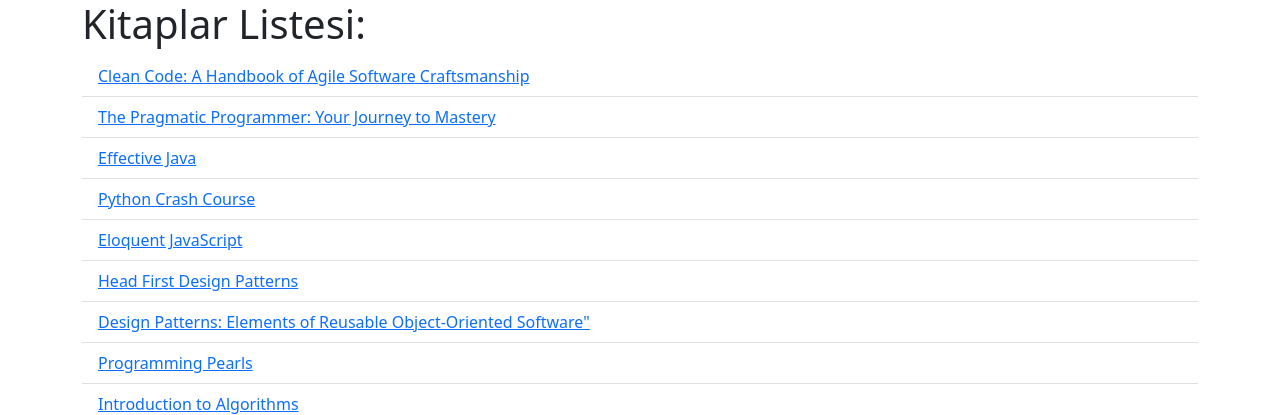
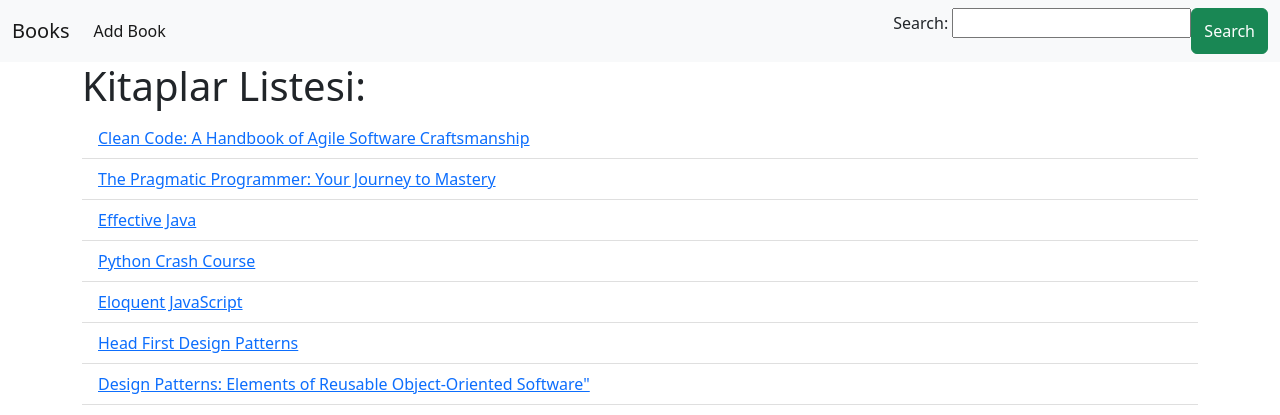
Before and after one commit to mohammdhawa/Odev, a Django app: page /home/ in a window 1280 px wide. Shown: the top 415 px of the page. Run offline with Django 4.2, Linux system fonts and the light colour scheme; data comes from the database, SQL or seed files in the repository; both versions use the stored data as it was after the commit.

Commit message:
add search of book in the home page

```diff
--- /dev/null
+++ b/book/forms.py
@@ -0,0 +1,9 @@
+# forms.py
+import django_filters
+from .models import Book
+from django import forms
+
+
+class SearchForm(forms.Form):
+    search_query = forms.CharField()
+    search_query = forms.CharField(max_length=255, required=False, label='Search')
--- a/book/templates/book/book_list.html
+++ b/book/templates/book/book_list.html
@@ -7,6 +7,38 @@
     <link href="https://cdn.jsdelivr.net/npm/bootstrap@5.2.3/dist/css/bootstrap.min.css" rel="stylesheet" integrity="sha384-rbsA2VBKQhggwzxH7pPCaAqO46MgnOM80zW1RWuH61DGLwZJEdK2Kadq2F9CUG65" crossorigin="anonymous">
   </head>
   <body>
+
+    <nav class="navbar navbar-expand-lg navbar-light bg-light">
+        <div class="container-fluid">
+          <a class="navbar-brand" href="{% url 'home' %}">Books</a>
+          <button class="navbar-toggler" type="button" data-bs-toggle="collapse" data-bs-target="#navbarSupportedContent" aria-controls="navbarSupportedContent" aria-expanded="false" aria-label="Toggle navigation">
+            <span class="navbar-toggler-icon"></span>
+          </button>
+          <div class="collapse navbar-collapse" id="navbarSupportedContent">
+            <ul class="navbar-nav me-auto mb-2 mb-lg-0">
+              <li class="nav-item">
+                <a class="nav-link active" aria-current="page" href="{% url 'add_book' %}">Add Book</a>
+              </li>
+            </ul>
+
+            <form class="d-flex" method="get" action="{% url 'home' %}">
+                {% csrf_token %}
+                {{ form.as_p }}
+
+                <button class="btn btn-success" type="submit">Search</button>
+            </form>
+
+            {% if results %}
+                <ul>
+                    {% for item in results %}
+                        <li>{{ item.your_field }}</li>
+                    {% endfor %}
+                </ul>
+            {% endif %}
+          </div>
+        </div>
+      </nav>
+
     <div class="container">
 
         <h1>Kitaplar Listesi:</h1>
--- a/book/urls.py
+++ b/book/urls.py
@@ -4,7 +4,8 @@ from . import views
 
 
 urlpatterns = [
-    path('home/', views.BookList.as_view(), name='home'),
+    # path('home/', views.BookList.as_view(), name='home'),
+    path('home/', views.home2, name='home'),
     path('home/<int:pk>/', views.BookDetail.as_view(), name='book_detail'),
     path('home/create/', views.CreateBook.as_view(), name='add_book'),
     path('home/<int:pk>/create/', views.EditBook.as_view(), name='edit_book'),
--- a/book/views.py
+++ b/book/views.py
@@ -7,6 +7,8 @@ from .models import Book
 from django.views.generic import (ListView, DetailView,
                                   CreateView, UpdateView,
                                   DeleteView)
+
+from .forms import SearchForm
 
 
 
@@ -23,17 +25,31 @@ class BookDetail(DetailView):
 class CreateBook(CreateView):
     model = Book
     fields = '__all__'
-    success_url = '/'
+    success_url = '/home/'
 
 
 
 class EditBook(UpdateView):
     model = Book
     fields = '__all__'
-    success_url = '/'
+    success_url = '/home/'
 
 
 
 class DeleteBook(DeleteView):
     model = Book
-    success_url = '/'
+    success_url = '/home/'
+
+
+
+
+
+def home2(request):
+    items = Book.objects.all()
+    search_form = SearchForm(request.GET)
+
+    if search_form.is_valid():
+        query = search_form.cleaned_data['search_query']
+        items = items.filter(title__icontains=query)
+
+    return render(request, 'book/book_list.html', {'book_list': items, 'form': search_form})
--- a/project/settings.py
+++ b/project/settings.py
@@ -40,6 +40,7 @@ INSTALLED_APPS = [
 
     # My Apps
     'book',
+    'django_filters',
 ]
 
 MIDDLEWARE = [
```
Also changed, not shown: book/templates/book/book_detail.html (+22 -1 lines), db.sqlite3.
